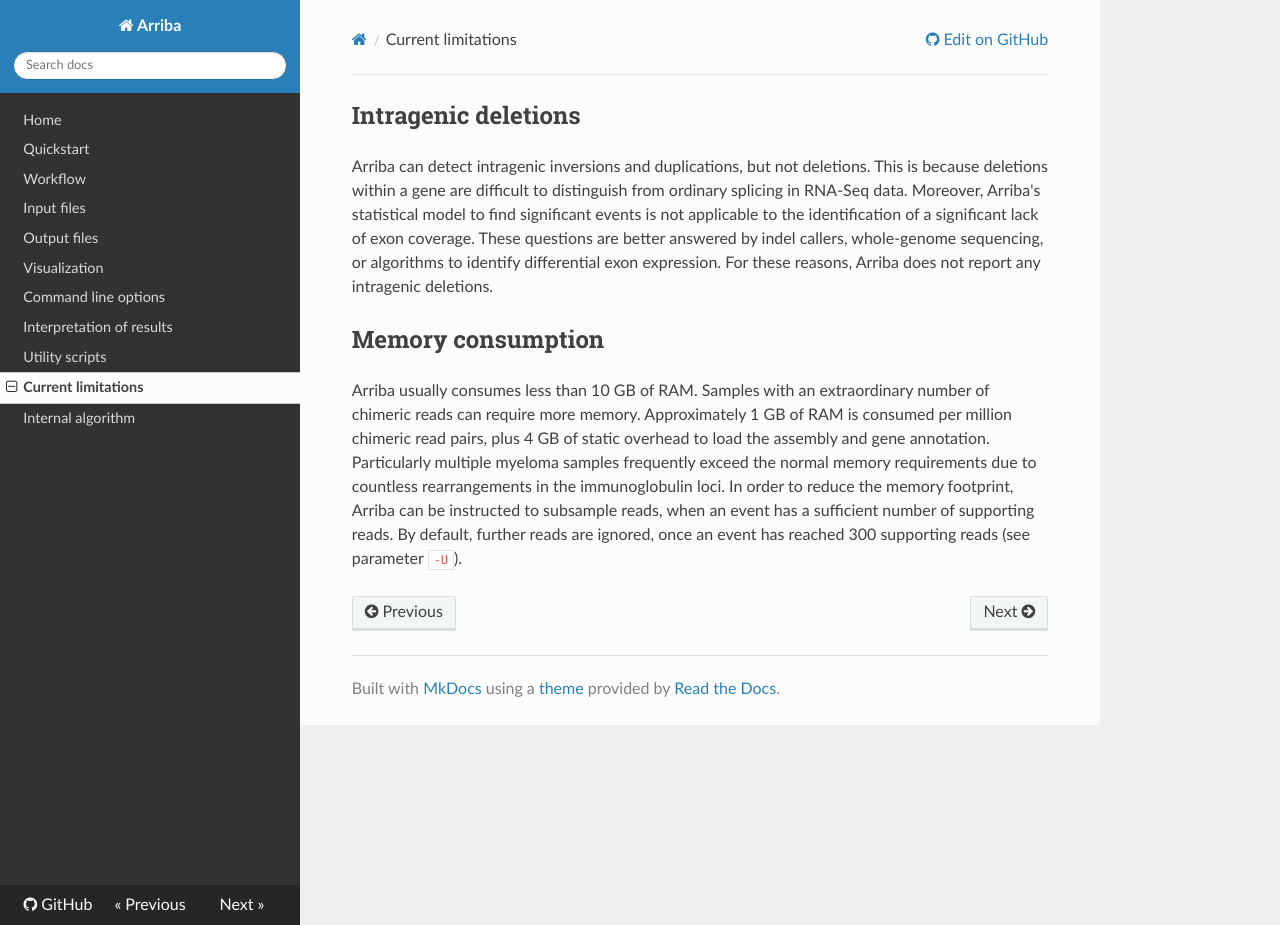
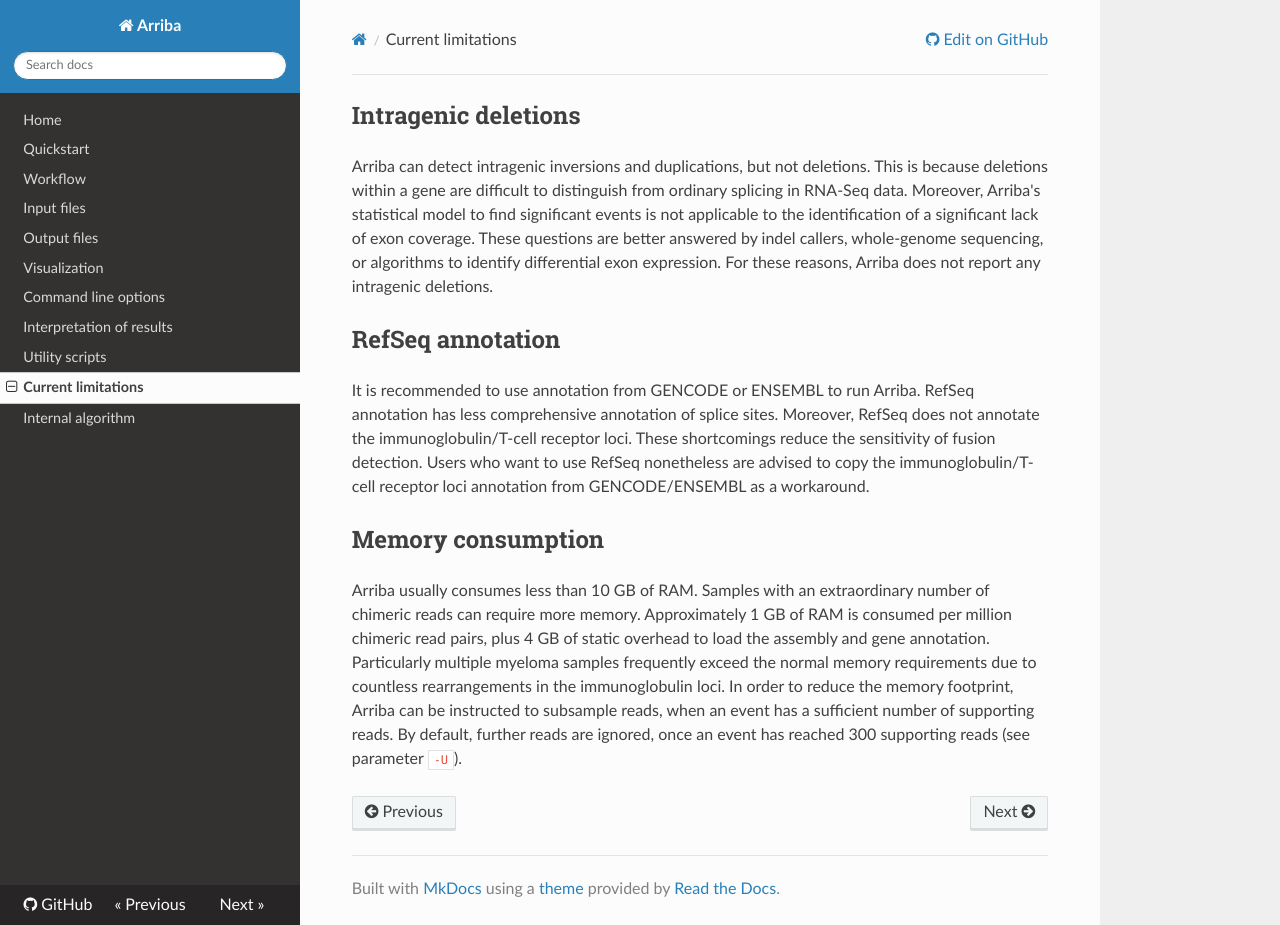
Before and after one commit to suhrig/arriba, an MkDocs documentation site: the page built from documentation/current-limitations.md, in a window 1280 px wide and 925 px high. Built offline with MkDocs 1.6.1, drawn with Linux system fonts in a browser that asks for light colours; nearby versions of some CDN libraries; old or Windows-style settings are respelled for this version of MkDocs.

Commit message:
elaborate on detection of IG/TCR translocations

```diff
--- a/documentation/current-limitations.md
+++ b/documentation/current-limitations.md
@@ -3,6 +3,11 @@ Intragenic deletions
 
 Arriba can detect intragenic inversions and duplications, but not deletions. This is because deletions within a gene are difficult to distinguish from ordinary splicing in RNA-Seq data. Moreover, Arriba's statistical model to find significant events is not applicable to the identification of a significant lack of exon coverage. These questions are better answered by indel callers, whole-genome sequencing, or algorithms to identify differential exon expression. For these reasons, Arriba does not report any intragenic deletions.
 
+RefSeq annotation
+-----------------
+
+It is recommended to use annotation from GENCODE or ENSEMBL to run Arriba. RefSeq annotation has less comprehensive annotation of splice sites. Moreover, RefSeq does not annotate the immunoglobulin/T-cell receptor loci. These shortcomings reduce the sensitivity of fusion detection. Users who want to use RefSeq nonetheless are advised to copy the immunoglobulin/T-cell receptor loci annotation from GENCODE/ENSEMBL as a workaround.
+
 Memory consumption
 ------------------
 
```
Also changed, not shown: README.md (+2 -2 lines), documentation/quickstart.md (+1 -1 lines).
